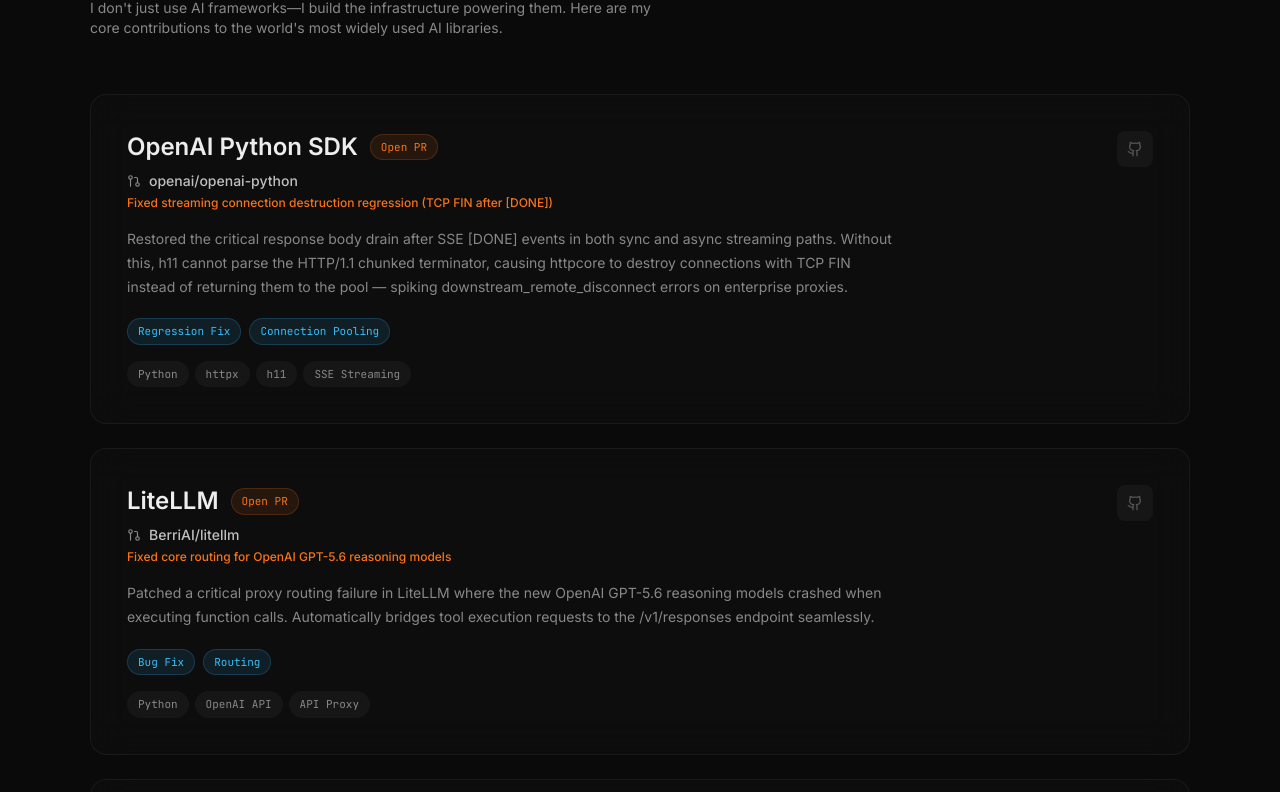
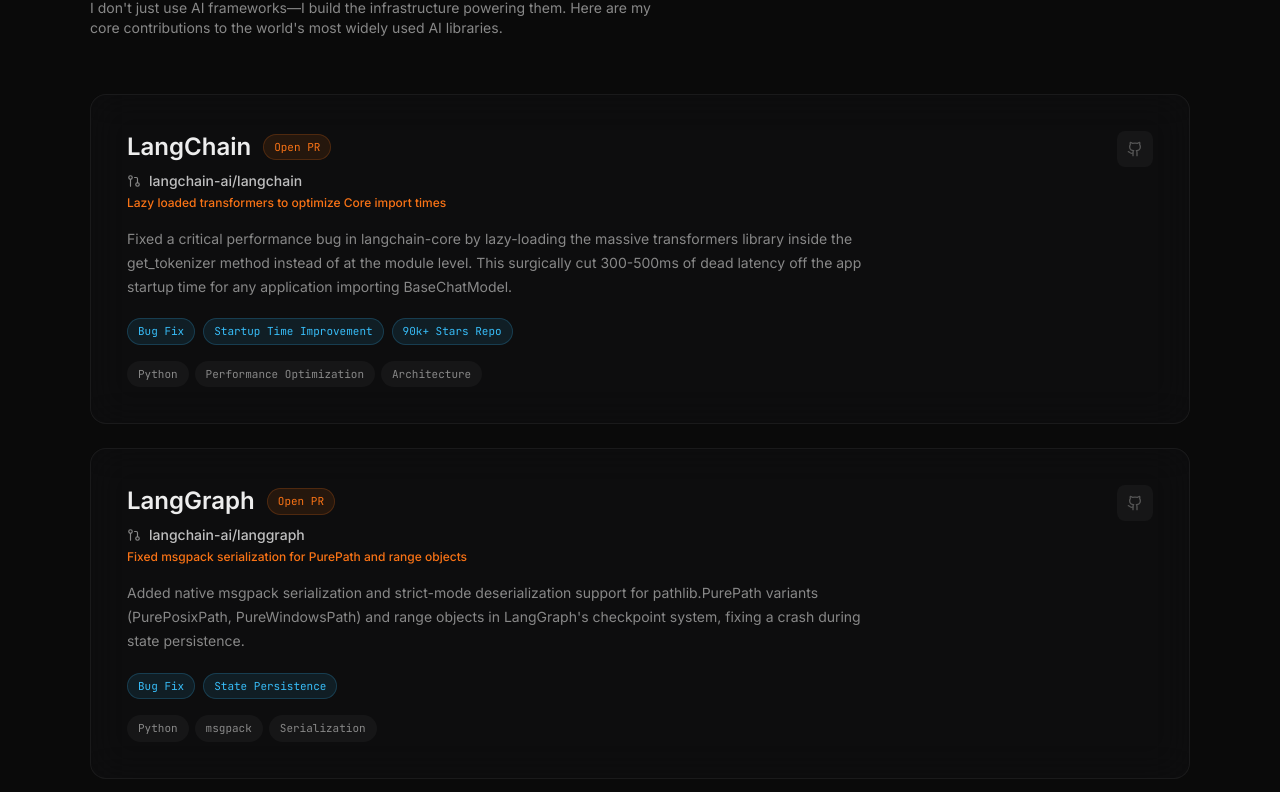
Before and after one commit to mukktinaadh/portfolio-26, a Next.js app: page / in a window 1280 px wide. Shown: the part 2859-3651 px from the top of the page. Built offline with nearby package versions, Linux system fonts and the light colour scheme.

Commit message:
feat: add LangChain PR #38970

```diff
--- a/components/OpenSource.tsx
+++ b/components/OpenSource.tsx
@@ -4,6 +4,32 @@
 import { Github, GitPullRequest } from "lucide-react";
 
 const contributions = [
+  {
+    id: "langchain-38970",
+    title: "LangChain",
+    repo: "langchain-ai/langchain",
+    tagline: "Lazy loaded transformers to optimize Core import times",
+    status: "Open PR",
+    statusColor: "chip-orange",
+    description:
+      "Fixed a critical performance bug in langchain-core by lazy-loading the massive transformers library inside the get_tokenizer method instead of at the module level. This surgically cut 300-500ms of dead latency off the app startup time for any application importing BaseChatModel.",
+    tech: ["Python", "Performance Optimization", "Architecture"],
+    metrics: ["Bug Fix", "Startup Time Improvement", "90k+ Stars Repo"],
+    github: "https://github.com/langchain-ai/langchain/pull/38970",
+  },
+  {
+    id: "langgraph-8364",
+    title: "LangGraph",
+    repo: "langchain-ai/langgraph",
+    tagline: "Fixed msgpack serialization for PurePath and range objects",
+    status: "Open PR",
+    statusColor: "chip-orange",
+    description:
+      "Added native msgpack serialization and strict-mode deserialization support for pathlib.PurePath variants (PurePosixPath, PureWindowsPath) and range objects in LangGraph's checkpoint system, fixing a crash during state persistence.",
+    tech: ["Python", "msgpack", "Serialization"],
+    metrics: ["Bug Fix", "State Persistence"],
+    github: "https://github.com/langchain-ai/langgraph/pull/8364",
+  },
   {
     id: "openai-python-3512",
     title: "OpenAI Python SDK",
```
